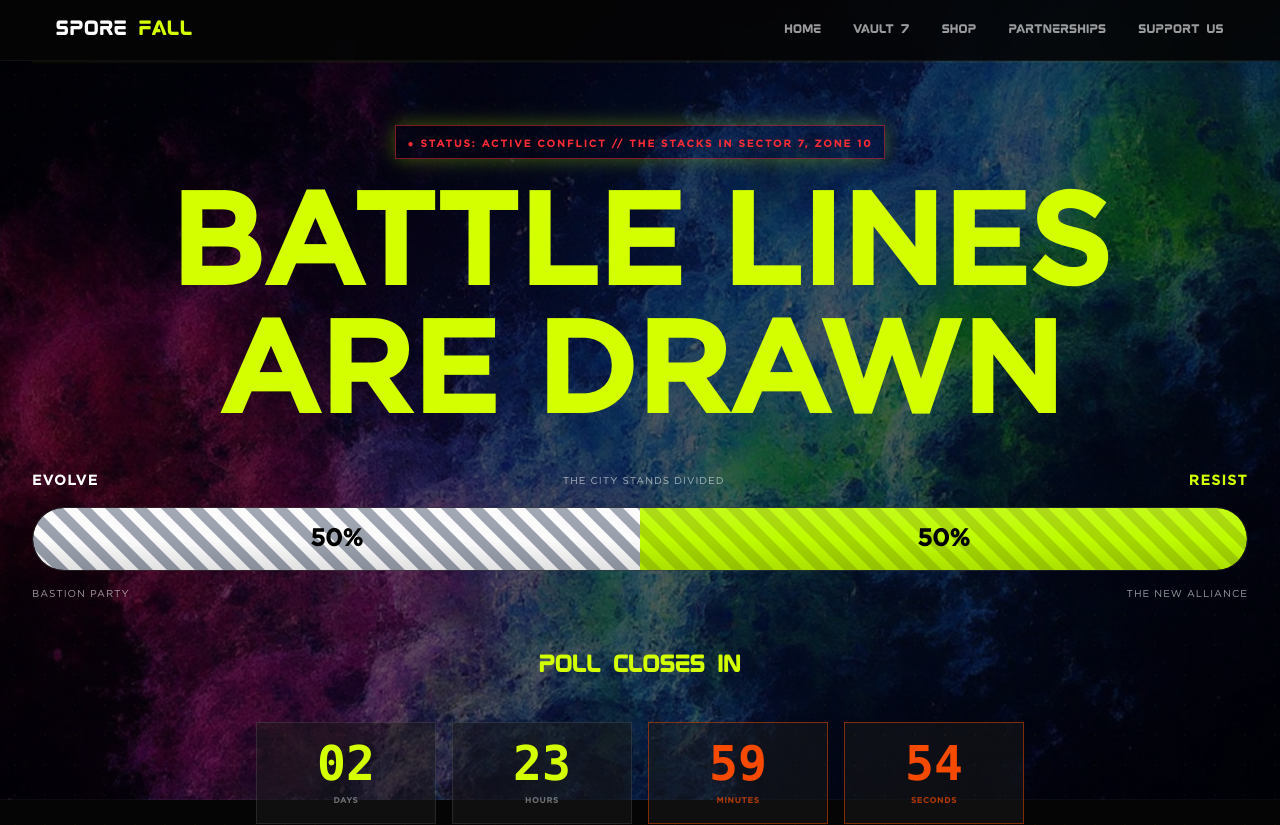
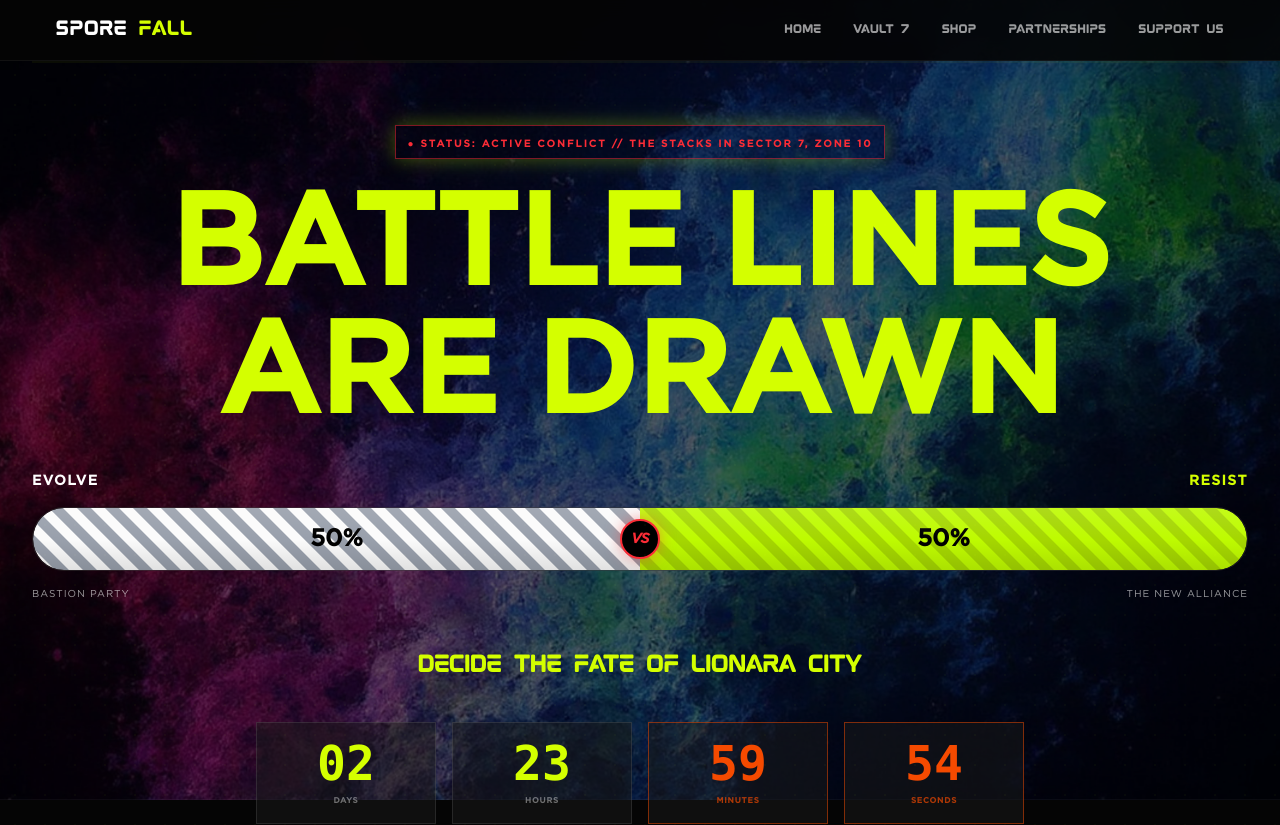
Before and after one commit to mahmud886/spore-frontend-v2, a Next.js app: page /result in a window 1280 px wide. Shown: the top 825 px of the page. Built offline with nearby package versions, Linux system fonts and the light colour scheme; no server answers; the database is empty.

Commit message:
update as per client feedback

```diff
--- a/src/app/components/home/Synopsis.jsx
+++ b/src/app/components/home/Synopsis.jsx
@@ -26,12 +26,12 @@ export function Synopsis() {
         {/* CTA Button */}
         <div className="pt-10 text-center">
           <a
-            href="#prologue"
+            href="#episodes"
+            aria-label="Jump to episodes"
             style={{ borderTopRightRadius: "8px", borderBottomLeftRadius: "8px" }}
             className="inline-block bg-[#C2FF02] font-subheading tracking-widest hover:bg-[#a8db02] text-black text-[24px] md:text-[32px] lg:text-[48px] leading-[28px] font-semibold py-5 px-10 md:py-8 md:px-20 shadow-lg hover:shadow-xl transition-all duration-300 mx-auto cyber-glow-pulse cyber-neon-trail rounded-tr-8 rounded-bl-8"
-            aria-label="Jump to prologue"
           >
-            Watch Now
+            Season 1
           </a>
         </div>
       </div>
--- a/src/app/components/parnetships/PartnershipsHeader.jsx
+++ b/src/app/components/parnetships/PartnershipsHeader.jsx
@@ -34,6 +34,7 @@ const PartnershipsHeader = () => {
             <Link
               className="leading-wider  px-8 py-4 bg-primary text-black font-display font-bold tracking-widest text-[20px] md:text-[28px] rounded-sm hover:bg-primary/90 transition-colors duration-300"
               href="/"
+              target="_blank"
             >
               EXPLORE
             </Link>
--- a/src/app/components/parnetships/ProofOfConcept.jsx
+++ b/src/app/components/parnetships/ProofOfConcept.jsx
@@ -33,6 +33,8 @@ export const ProofOfConcept = () => {
           <Link
             className="inline-flex items-center gap-4 px-8 py-4 bg-primary text-black font-subheading font-bold tracking-widest text-sm rounded-sm hover:bg-primary/90 transition-all group"
             href="/"
+            aria-label="Explore the world of Spore Fall"
+            target="_blank"
           >
             EXPLORE THE WORLD OF SPORE FALL
             <ArrowRight className="w-5 h-5 transition-transform group-hover:translate-x-1" />
@@ -55,8 +57,8 @@ export const ProofOfConcept = () => {
           <p className="text-primary">
             Edenstone is built to meet a new age of immersive, tech-augmented storytelling.
           </p>
-          <p className="text-primary font-subheading text-sm tracking-widest">
-            WE ARE CREATED IN SINGAPORE; FOR THE WORLD.
+          <p className="text-primary font-subheading text-xl tracking-widest">
+            We are created in Singapore for the world.
           </p>
         </div>
       </div>
--- a/src/app/components/result/CountdownSection.jsx
+++ b/src/app/components/result/CountdownSection.jsx
@@ -5,7 +5,7 @@ import { useEffect, useMemo, useState } from "react";
 import { staggerContainer } from "../../utils/animations";
 import CountdownCard from "./CountdownCard";
 
-export default function CountdownSection({ targetDate, title, pollData, highlightMinutes = true }) {
+export default function CountdownSection({ targetDate, title, pollData, highlightMinutes = true, closedTitle }) {
   // Calculate target date from poll data or provided targetDate
   const targetTime = useMemo(() => {
     // First, try to get from pollData
@@ -43,6 +43,8 @@ export default function CountdownSection({ targetDate, title, pollData, highligh
     seconds: 0,
   });
 
+  const [isClosed, setIsClosed] = useState(false);
+
   const formatValue = (value) => {
     return String(value).padStart(2, "0");
   };
@@ -59,8 +61,10 @@ export default function CountdownSection({ targetDate, title, pollData, highligh
         const seconds = Math.floor((difference % (1000 * 60)) / 1000);
 
         setTimeLeft({ days, hours, minutes, seconds });
+        setIsClosed(false);
       } else {
         setTimeLeft({ days: 0, hours: 0, minutes: 0, seconds: 0 });
+        setIsClosed(true);
       }
     };
 
@@ -73,6 +77,8 @@ export default function CountdownSection({ targetDate, title, pollData, highligh
     return () => clearInterval(interval);
   }, [targetTime]);
 
+  const displayTitle = isClosed && closedTitle ? closedTitle : title;
+
   return (
     <motion.section
       key="countdown-section"
@@ -81,7 +87,7 @@ export default function CountdownSection({ targetDate, title, pollData, highligh
       transition={{ duration: 0.6 }}
       className="mb-12"
     >
-      {title && (
+      {displayTitle && (
         <motion.h1
           initial={{ opacity: 0, y: 20 }}
           whileInView={{ opacity: 1, y: 0 }}
@@ -89,7 +95,7 @@ export default function CountdownSection({ targetDate, title, pollData, highligh
           transition={{ duration: 0.6 }}
           className="text-2xl font-bold text-primary pb-4 text-center mb-6 font-subheading cyber-text-glitch uppercase tracking-wider"
         >
-          {title}
+          {displayTitle}
         </motion.h1>
       )}
       {/* {pollData?.duration_days && (
--- a/src/app/components/result/FundMovieSection.jsx
+++ b/src/app/components/result/FundMovieSection.jsx
@@ -54,6 +54,8 @@ export default function FundMovieSection() {
           {/* Call to Action Button */}
           <div className="relative z-10 mt-10 md:mt-16 flex justify-center">
             <motion.button
+              href="/partnerships"
+              target="_blank"
               whileHover={{
                 scale: 1.05,
                 boxShadow: "0 0 35px rgba(212, 255, 0, 0.6)",
--- a/src/app/components/result/PollResultSection.jsx
+++ b/src/app/components/result/PollResultSection.jsx
@@ -92,14 +92,14 @@ export default function PollResultSection({
         >
           {faction1.name}
         </motion.h3>
-        <motion.p
+        {/* <motion.p
           className="text-center max-w-[50%] text-[8px] text-white/60 md:text-[10px] uppercase tracking-widest"
           initial={{ opacity: 0, y: -20 }}
           animate={{ opacity: 1, y: 0 }}
           transition={{ duration: 1.2, delay: 0.4 }}
         >
           {dynamicCenterLabel}
-        </motion.p>
+        </motion.p> */}
         <motion.h3
           className="text-primary text-sm font-bold tracking-widest uppercase"
           initial={{ opacity: 0, y: -20 }}
@@ -140,6 +140,21 @@ export default function PollResultSection({
         >
           <AnimatedPercentage value={faction2.percentage} delay={3.0} />
         </motion.div>
+
+        {/* VS Indicator */}
+        <div
+          className="absolute top-1/2 -translate-x-1/2 -translate-y-1/2 z-20"
+          style={{ left: `${faction1.percentage}%` }}
+        >
+          <motion.div
+            initial={{ scale: 0, rotate: -45 }}
+            animate={{ scale: 1, rotate: 0 }}
+            transition={{ delay: 3.5, type: "spring", stiffness: 200 }}
+            className="bg-black border-2 border-red-500 w-10 h-10 rounded-full flex items-center justify-center shadow-[0_0_15px_rgba(239,68,68,0.5)]"
+          >
+            <span className="text-red-500 font-black text-sm italic tracking-tighter">VS</span>
+          </motion.div>
+        </div>
       </div>
 
       {/* Bottom Labels */}
--- a/src/app/components/result/ResultPage.jsx
+++ b/src/app/components/result/ResultPage.jsx
@@ -35,6 +35,7 @@ export default function ResultPage({
   copied,
 }) {
   const { episodes = [] } = episodesProps || {};
+
   useEffect(() => {
     const hash = window.location.hash.substring(1);
     if (hash) {
@@ -60,7 +61,11 @@ export default function ResultPage({
         </div>
 
         <PollResultSection {...pollResultProps} />
-        <CountdownSection title={countdownProps?.title || "POLL CLOSES IN"} pollData={pollData} />
+        <CountdownSection
+          title={"Decide the Fate of Lionara City"}
+          closedTitle={"Time's Up for Lionara City"}
+          pollData={pollData}
+        />
         <MobilizeNetworkCard
           title="Share to unlock the next drop"
           description="Broadcast this signal. A hidden reward unlocks at the end."
```
Also changed, not shown: src/app/components/home/ClientPollSectionFullWidth.jsx (+17 -18 lines), src/app/components/home/HeroSection.jsx (+3 -71 lines).
